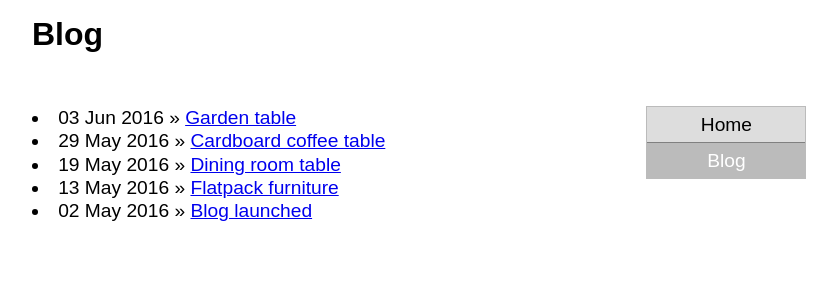
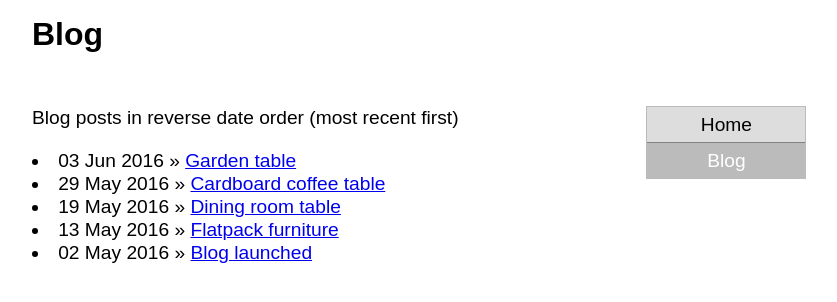
Before and after one commit to arfwilliamson/arfwilliamson.github.io, a Jekyll site: the page built from blog.html, in a window 1280 px wide. Shown: the top 302 px of the page, without its empty margins (96-933 px from the left). Built offline with Jekyll 4.4.1, drawn with Linux system fonts in a browser that asks for light colours.

Commit message:
Update blog.html

```diff
--- a/blog.html
+++ b/blog.html
@@ -2,10 +2,13 @@
 layout: default
 title: Blog
 ---
-<div>
-  <ul class="posts">
-    {% for post in site.posts %}
-      <li><span>{{ post.date | date_to_string }}</span> &raquo; <a href="{{ post.url }}" title="{{ post.title }}">{{ post.title }}</a></li>
-    {% endfor %}
-  </ul>
-</div>
+<p align=left>Blog posts in reverse date order (most recent first)</p>
+<ul>
+  {% for post in site.posts %}
+    <li>
+      <span>{{ post.date | date_to_string }}</span>
+      &raquo;
+      <a href="{{ post.url }}" title="{{ post.title }}">{{ post.title }}</a>
+    </li>
+  {% endfor %}
+</ul>
```
